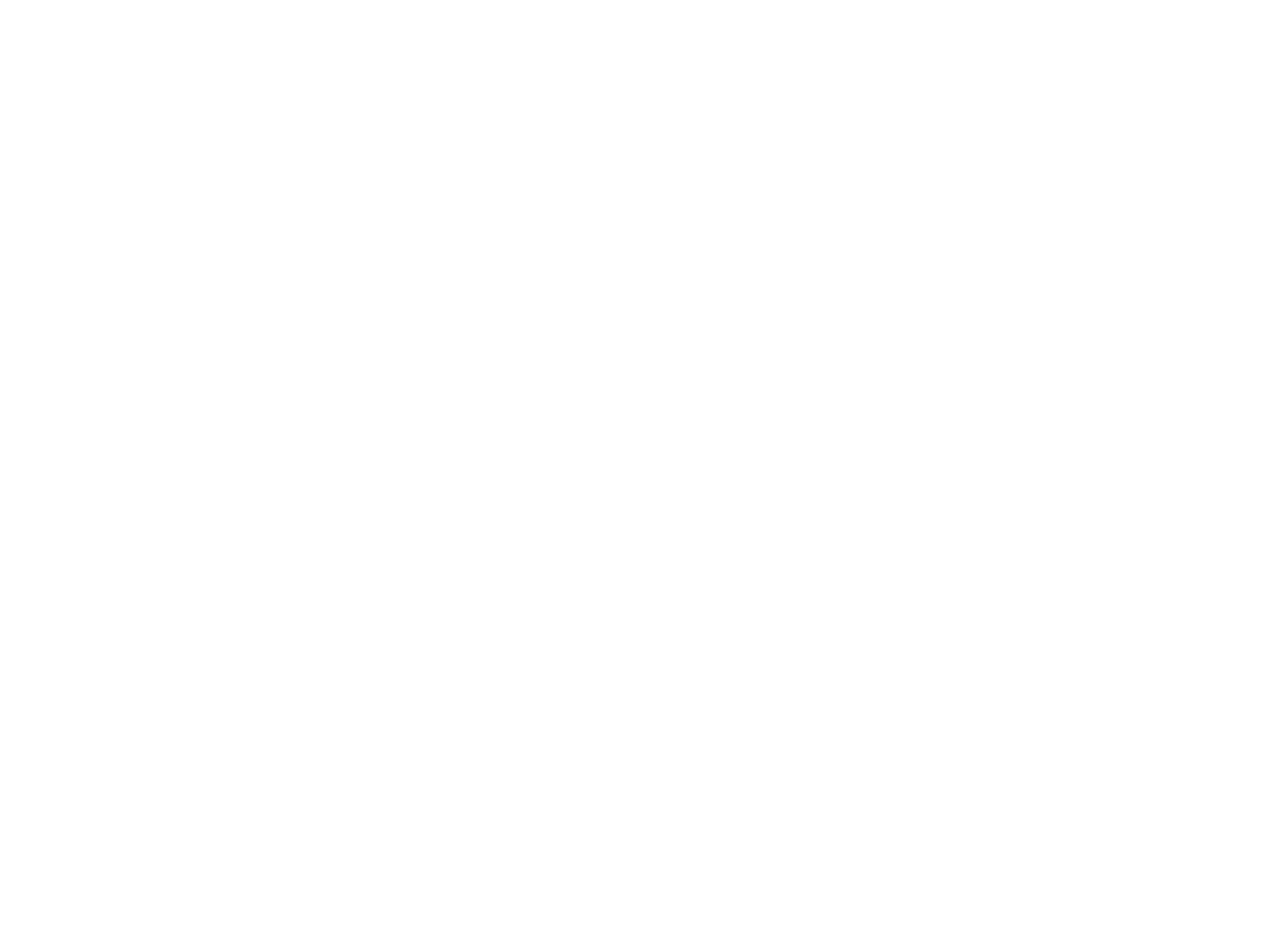
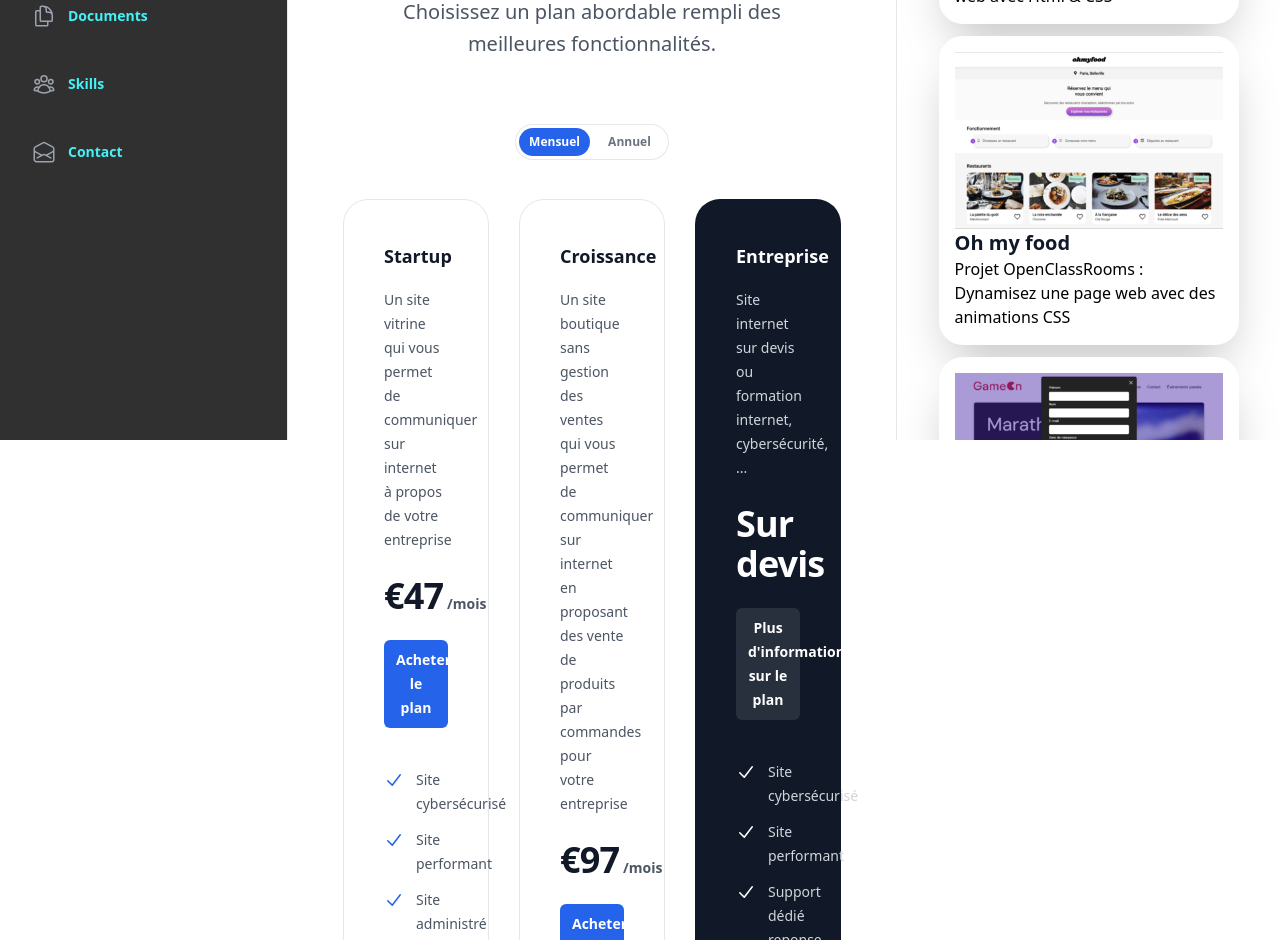
Before and after one commit to tommyRequillard/reactWebDevCV, a React (Vite) app: page /Services in a window 1280 px wide. Before the commit this address had no page. Shown: the part 360-1300 px from the top of the page. Before the commit the page ends 800 px from the top, so only its background shows below. Built offline with nearby package versions, Linux system fonts and the light colour scheme.

Commit message:
Page services added

```diff
--- a/src/components/contact/ContactForm.tsx
+++ b/src/components/contact/ContactForm.tsx
@@ -172,8 +172,8 @@
                 </div>
             </div>
 
-            <div className="mt-6 flex items-center justify-end gap-x-6">
-                <button type="button" className="text-sm/6 font-semibold text-gray-900">
+            <div className="my-6 flex items-center justify-end gap-x-6">
+                <button type="button" className="rounded-md bg-white px-2.5 py-1.5 text-sm font-semibold text-gray-900 ring-1 shadow-xs ring-gray-300 ring-inset hover:bg-gray-50">
                     Cancel
                 </button>
                 <button
--- /dev/null
+++ b/src/components/sellingServices/InternetSites.tsx
@@ -0,0 +1,173 @@
+'use client'
+
+import { useState } from 'react'
+import { Radio, RadioGroup } from '@headlessui/react'
+import { CheckIcon } from '@heroicons/react/20/solid'
+
+const frequencies = [
+    { value: 'monthly', label: 'Mensuel', priceSuffix: '/mois' },
+    { value: 'annually', label: 'Annuel', priceSuffix: '/an' },
+]
+const tiers = [
+    {
+        name: 'Startup',
+        id: 'tier-Startup',
+        href: '/Contact',
+        price: { monthly: '€47', annually: '€564' },
+        description: 'Un site vitrine qui vous permet de communiquer sur internet à propos de votre entreprise',
+        features: [
+            'Site cybersécurisé',
+            'Site performant',
+            'Site administré',
+            'Support reponse en 48-heures'
+        ],
+        featured: false,
+        cta: 'Acheter le plan',
+    },
+    {
+        name: 'Croissance',
+        id: 'tier-growth',
+        href: '/Contact',
+        price: { monthly: '€97', annually: '€1164' },
+        description: 'Un site boutique sans gestion des ventes qui vous permet de communiquer sur internet en proposant des vente de produits par commandes pour votre entreprise',
+        features: [
+            'Site cybersécurisé',
+            'Site performant',
+            'Site administré',
+            'Produits illimités',
+            'Outils customisable',
+            'Support reponse en 24-heures',
+
+        ],
+        featured: false,
+        cta: 'Acheter le plan',
+    },
+    {
+        name: 'Entreprise',
+        id: 'tier-entreprise',
+        href: '/Contact',
+        price: 'Sur devis',
+        description: 'Site internet sur devis ou formation internet, cybersécurité, ...',
+        features: [
+            'Site cybersécurisé',
+            'Site performant',
+            'Support dédié reponse en 12-heures',
+            '...'
+        ],
+        featured: true,
+        cta: 'Plus d\'information sur le plan',
+    },
+]
+
+function classNames(...classes: string[]) {
+    return classes.filter(Boolean).join(' ')
+}
+
+export default function InternetSites() {
+    const [frequency, setFrequency] = useState(frequencies[0])
+
+    return (
+        <div className="bg-white py-24 sm:py-32">
+            <div className="mx-auto max-w-7xl px-6 lg:px-8">
+                <div className="mx-auto max-w-4xl text-center">
+                    <h2 className="text-base/7 font-semibold text-blue-600">Mes tarifs</h2>
+                    <p className="mt-2 text-5xl font-semibold tracking-tight text-balance text-gray-900 sm:text-6xl">
+                        Tarification qui évolue avec vous
+                    </p>
+                </div>
+                <p className="mx-auto mt-6 max-w-2xl text-center text-lg font-medium text-pretty text-gray-600 sm:text-xl/8">
+                    Choisissez un plan abordable rempli des meilleures fonctionnalités.
+                </p>
+                <div className="mt-16 flex justify-center">
+                    <fieldset aria-label="Payment frequency">
+                        <RadioGroup
+                            value={frequency}
+                            onChange={setFrequency}
+                            className="grid grid-cols-2 gap-x-1 rounded-full p-1 text-center text-xs/5 font-semibold ring-1 ring-gray-200 ring-inset"
+                        >
+                            {frequencies.map((option) => (
+                                <Radio
+                                    key={option.value}
+                                    value={option}
+                                    className={classNames(
+                                        frequency.value === option.value ? 'bg-blue-600 text-white' : 'text-gray-500',
+                                        'cursor-pointer rounded-full px-2.5 py-1 transition-colors duration-300 ease-in-out'
+                                    )}
+                                >
+                                    {option.label}
+                                </Radio>
+                            ))}
+                        </RadioGroup>
+                    </fieldset>
+                </div>
+                <div className="isolate mx-auto mt-10 grid max-w-md grid-cols-1 gap-8 lg:mx-0 lg:max-w-none lg:grid-cols-3">
+                    {tiers.map((tier) => (
+                        <div
+                            key={tier.id}
+                            className={classNames(
+                                tier.featured ? 'bg-gray-900 ring-gray-900' : 'ring-gray-200',
+                                'rounded-3xl p-8 ring-1 xl:p-10',
+                            )}
+                        >
+                            <h3
+                                id={tier.id}
+                                className={classNames(tier.featured ? 'text-white' : 'text-gray-900', 'text-lg/8 font-semibold')}
+                            >
+                                {tier.name}
+                            </h3>
+                            <p className={classNames(tier.featured ? 'text-gray-300' : 'text-gray-600', 'mt-4 text-sm/6')}>
+                                {tier.description}
+                            </p>
+                            <p className="mt-6 flex items-baseline gap-x-1">
+                                <span
+                                    className={classNames(
+                                        tier.featured ? 'text-white' : 'text-gray-900',
+                                        'text-4xl font-semibold tracking-tight',
+                                    )}
+                                >
+                                    {typeof tier.price === 'string' ? tier.price : tier.price[frequency.value]}
+                                </span>
+                                {typeof tier.price !== 'string' ? (
+                                    <span
+                                        className={classNames(tier.featured ? 'text-gray-300' : 'text-gray-600', 'text-sm font-semibold')}
+                                    >
+                                        {frequency.priceSuffix}
+                                    </span>
+                                ) : null}
+                            </p>
+                            <a
+                                href={tier.href}
+                                aria-describedby={tier.id}
+                                className={classNames(
+                                    tier.featured
+                                        ? 'bg-white/10 text-white hover:bg-white/20 focus-visible:outline-white'
+                                        : 'bg-blue-600 text-white shadow-xs hover:bg-blue-500 focus-visible:outline-blue-600',
+                                    'mt-6 block rounded-md px-3 py-2 text-center text-sm/6 font-semibold focus-visible:outline-2 focus-visible:outline-offset-2',
+                                )}
+                            >
+                                {tier.cta}
+                            </a>
+                            <ul
+                                role="list"
+                                className={classNames(
+                                    tier.featured ? 'text-gray-300' : 'text-gray-600',
+                                    'mt-8 space-y-3 text-sm/6 xl:mt-10',
+                                )}
+                            >
+                                {tier.features.map((feature) => (
+                                    <li key={feature} className="flex gap-x-3">
+                                        <CheckIcon
+                                            aria-hidden="true"
+                                            className={classNames(tier.featured ? 'text-white' : 'text-blue-600', 'h-6 w-5 flex-none')}
+                                        />
+                                        {feature}
+                                    </li>
+                                ))}
+                            </ul>
+                        </div>
+                    ))}
+                </div>
+            </div>
+        </div>
+    )
+}
--- a/src/layouts/MainLayout.tsx
+++ b/src/layouts/MainLayout.tsx
@@ -1,7 +1,7 @@
 import {Fragment, useState} from 'react'
 import {Link, useLocation} from 'react-router-dom'
 import {Dialog, Transition} from '@headlessui/react'
-import {Bars3Icon, DocumentDuplicateIcon, HomeIcon, XMarkIcon, ShieldCheckIcon, PhotoIcon, UserGroupIcon, EnvelopeOpenIcon,
+import {Bars3Icon, DocumentDuplicateIcon, HomeIcon, XMarkIcon, ShieldCheckIcon, PhotoIcon, UserGroupIcon, EnvelopeOpenIcon, BuildingStorefrontIcon
 } from '@heroicons/react/24/outline'
 import MainArea from "./MainArea.tsx"
 import SecondaryCol from "./SecondaryCol.tsx"
@@ -10,6 +10,7 @@
 
 const navigation = [
   {name: 'CV', href: '/', icon: HomeIcon, current: true, active: true},
+  {name: 'Services', href: '/services', icon: BuildingStorefrontIcon, current: false, active: false},
   {name: 'Portfolio', href: '/portfolio', icon: PhotoIcon, current: false, active: false},
   {name: 'Cybersecurity', href: '/cybersecurity', icon: ShieldCheckIcon, current: false, active: false},
   {name: 'Documents', href: '/documents', icon: DocumentDuplicateIcon, current: false, active: false},
--- /dev/null
+++ b/src/pages/Services.tsx
@@ -0,0 +1,14 @@
+import InternetSites from "../components/sellingServices/internetSites";
+import MainLayout from "../layouts/MainLayout";
+import MainArea from "../layouts/MainArea.tsx";
+
+export default function Services() {
+    return (
+        <>
+            <MainLayout children={""} />
+            <MainArea >
+                <InternetSites />
+            </MainArea>
+        </>
+    )
+}
--- a/src/router/AppRouter.tsx
+++ b/src/router/AppRouter.tsx
@@ -9,6 +9,7 @@
 import Loading from "../components/Loading.tsx";
 
 const Home = lazy(() => import('../pages/Home'));
+const Services = lazy(()=> import ('../pages/Services.tsx'));
 const Error404 = lazy(() => import('../pages/Error404'));
 const Documents = lazy(() => import('../pages/Documents'));
 const Portfolio = lazy(() => import('../pages/Portfolio'));
@@ -21,6 +22,7 @@
   const routes = createRoutesFromElements(
     <Route path="/" element={<Outlet />}>
       <Route index element={<Suspense fallback={<Loading />}><Home /></Suspense>} />
+      <Route path="/Services" element={<Suspense fallback={<Loading />}><Services /></Suspense>} />
       <Route path="/portfolio" element={<Suspense fallback={<Loading />}><Portfolio /></Suspense>} />
       <Route path="/cybersecurity" element={<Suspense fallback={<Loading />}><Cybersecurity /></Suspense>} />
       <Route path="/documents" element={<Suspense fallback={<Loading />}><Documents /></Suspense>} />
```
